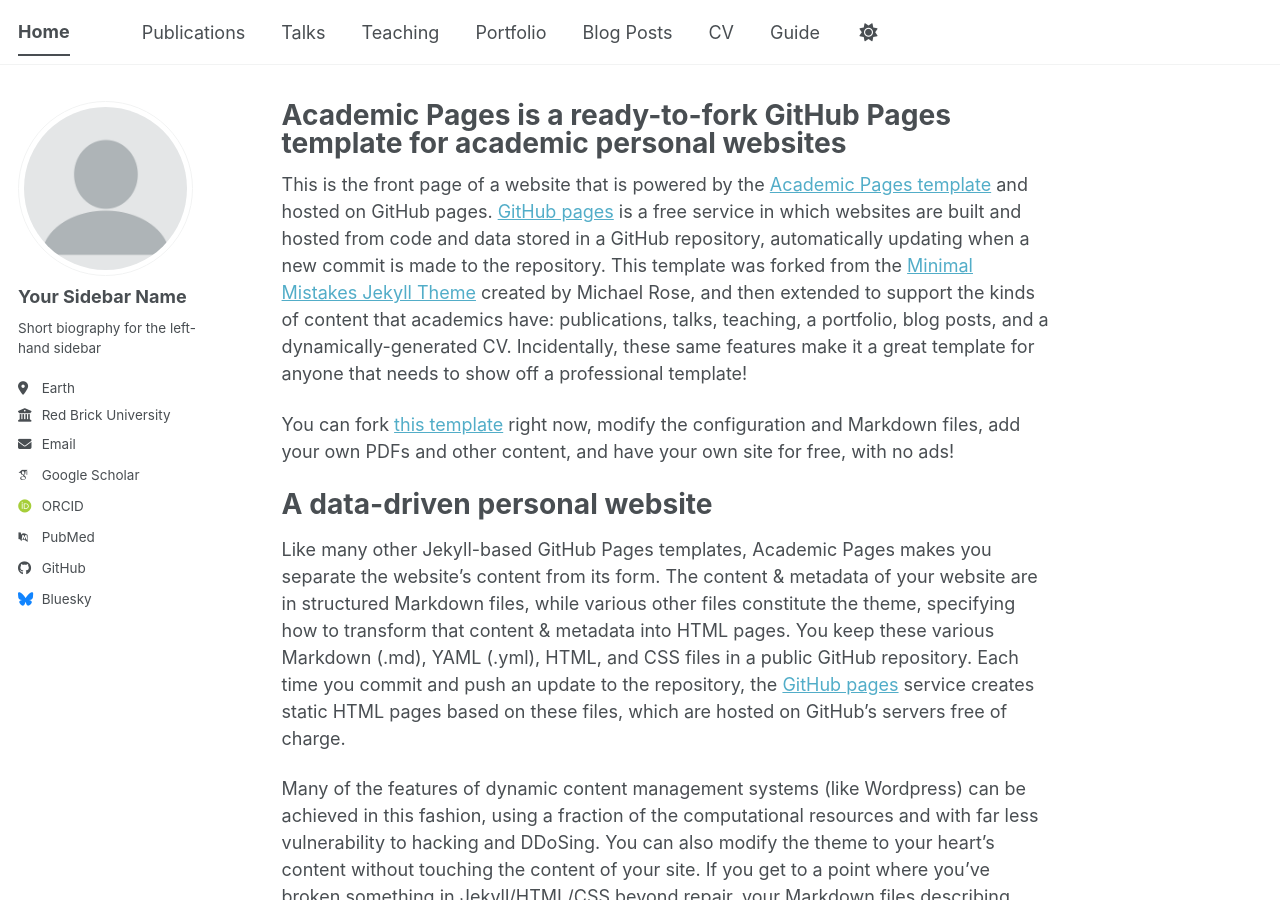
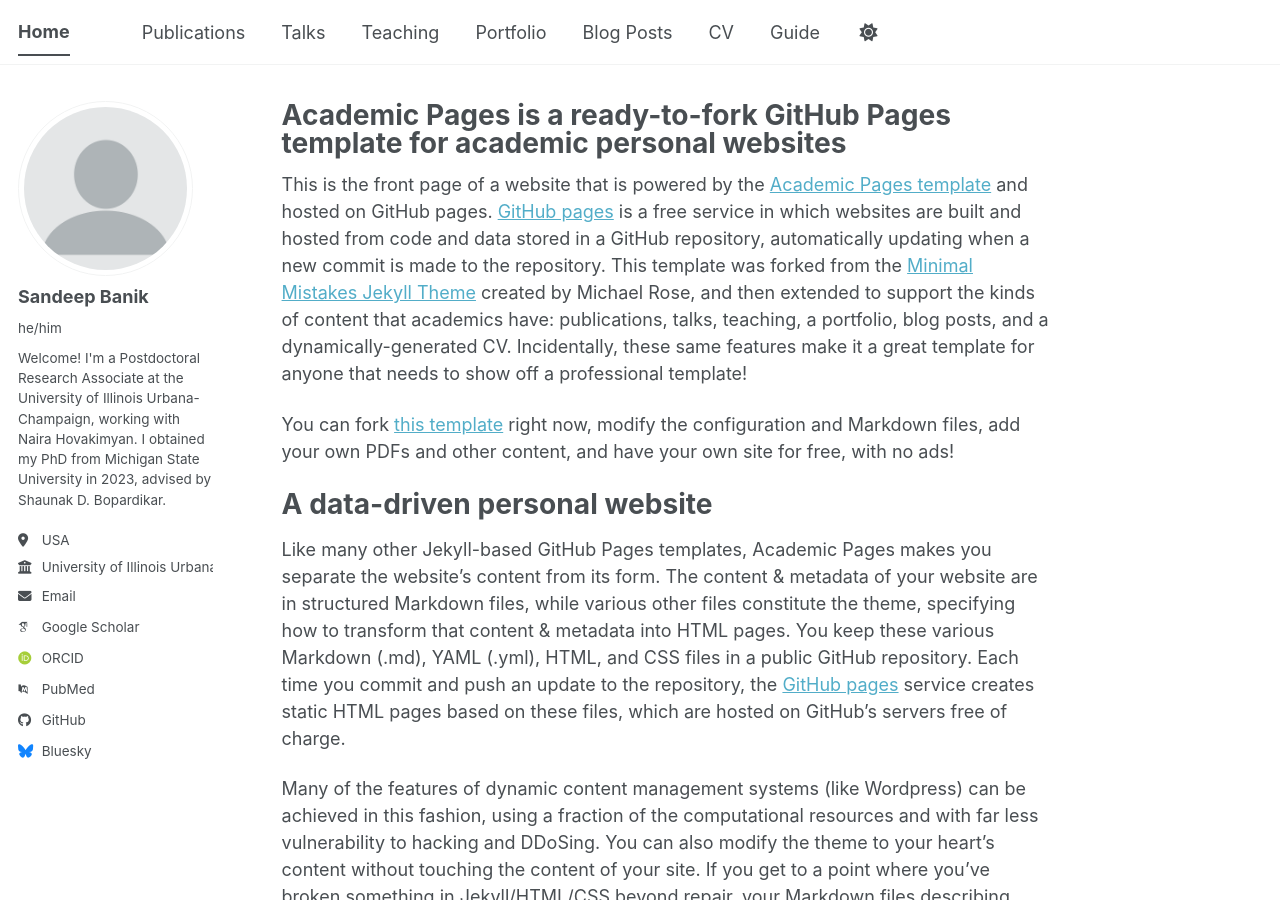
Before and after one commit to sandeepbanik/baniksandeep.github.io, a Jekyll site: the page built from _pages/about.md, in a window 1280 px wide and 900 px high. Built offline with Jekyll 4.4.1, drawn with Linux system fonts in a browser that asks for light colours; some web fonts are replaced; a script bundle is joined from its source files by our own code; library files that are not in the unit come from our copies.

Commit message:
Modify author details in _config.yml
Updated author information in the configuration file.

```diff
--- a/_config.yml
+++ b/_config.yml
@@ -24,13 +24,13 @@
 author:
   # Biographic information
   avatar           : "profile.png"
-  name             : "Your Sidebar Name"
-  pronouns         : # example: "she/her"
-  bio              : "Short biography for the left-hand sidebar"
-  location         : "Earth"
-  employer         : "Red Brick University"
+  name             : "Sandeep Banik"
+  pronouns         : "he/him"
+  bio              : "Welcome! I'm a Postdoctoral Research Associate at the University of Illinois Urbana-Champaign, working with Naira Hovakimyan. I obtained my PhD from Michigan State University in 2023, advised by Shaunak D. Bopardikar."
+  location         : "USA"
+  employer         : "University of Illinois Urbana-Champaign"
   uri              : # URL
-  email            : "none@example.org"
+  email            : "baniksan@illinois.edu"
 
   # Academic websites
   academia         : # URL
```
